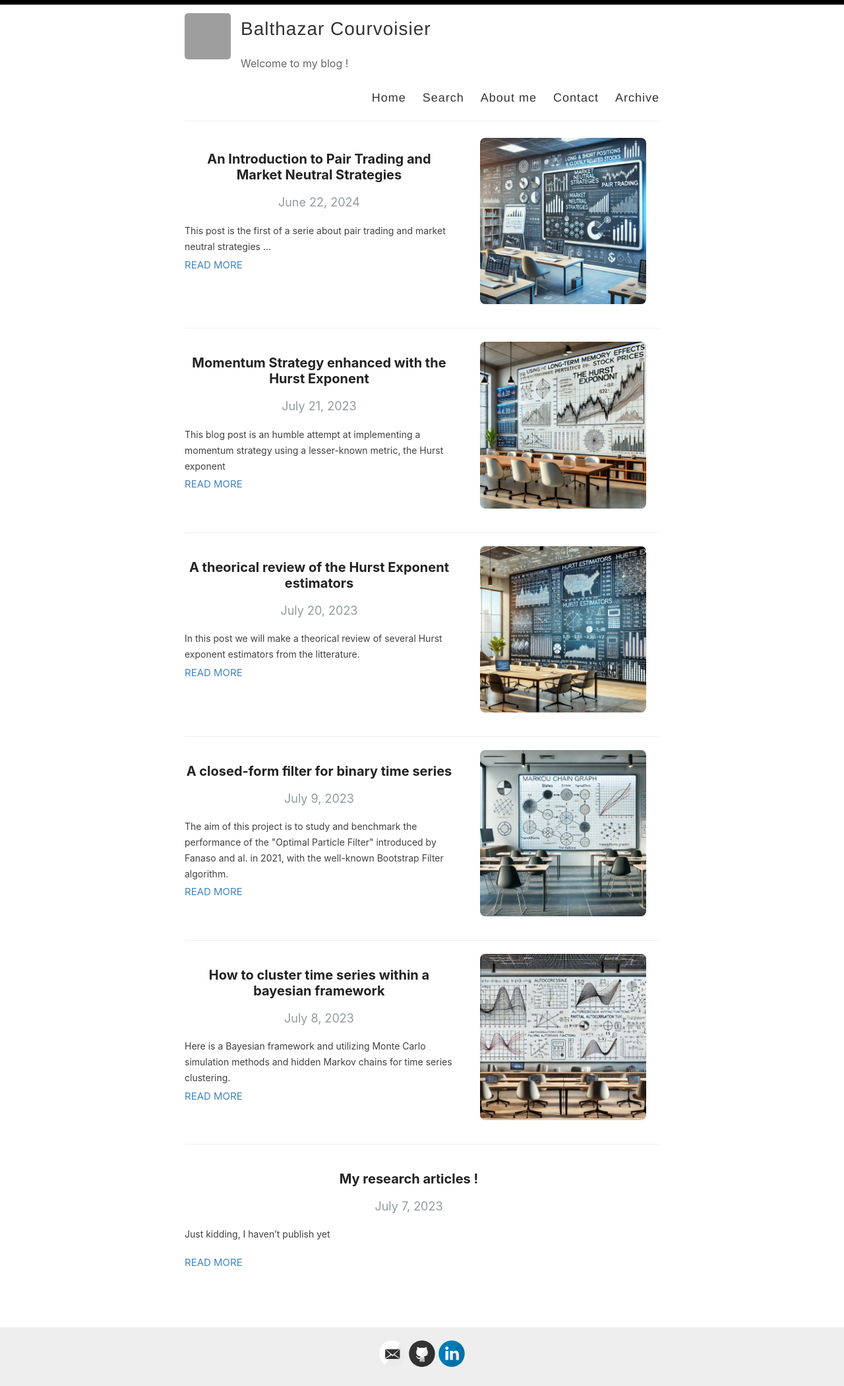
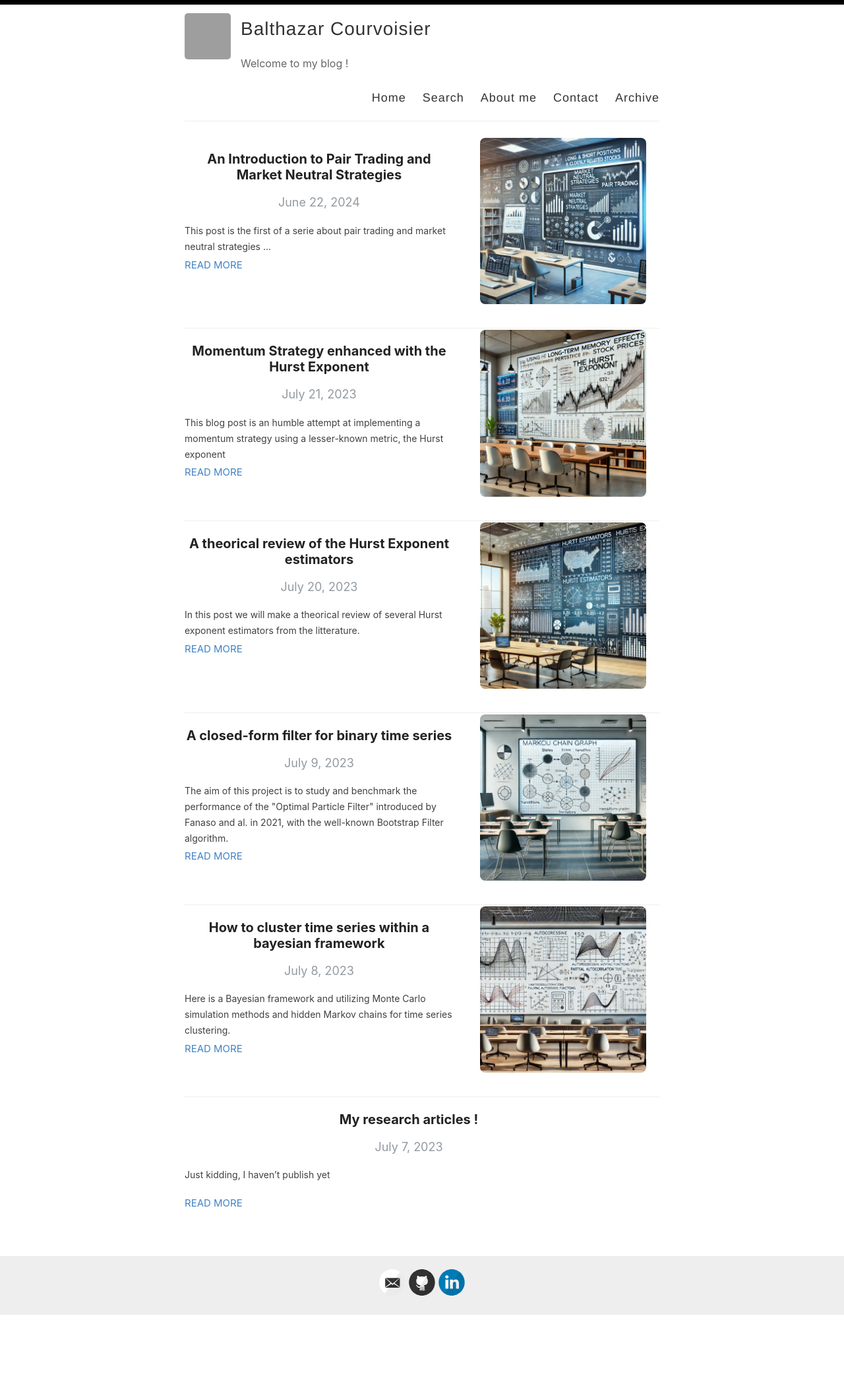
Before and after one commit to Zaltarba/blog, a Jekyll site: the page built from index.html, in a window 1280 px wide. Shown: the whole page at 66% size. Built offline with Jekyll 4.4.1, drawn with Linux system fonts in a browser that asks for light colours; the list of posts is cut into pages by our own code; after the commit the page ends 1993 px from its top, so only the background shows below that.

Commit message:
Update index.html

```diff
--- a/index.html
+++ b/index.html
@@ -11,7 +11,7 @@ layout: default
   .post {
       display: flex;
       flex-direction: row;
-      margin-bottom: 20px;
+      margin-bottom: 2px;
   }
   .post-image {
       flex: 1; /* Smaller part of the golden ratio */
```
